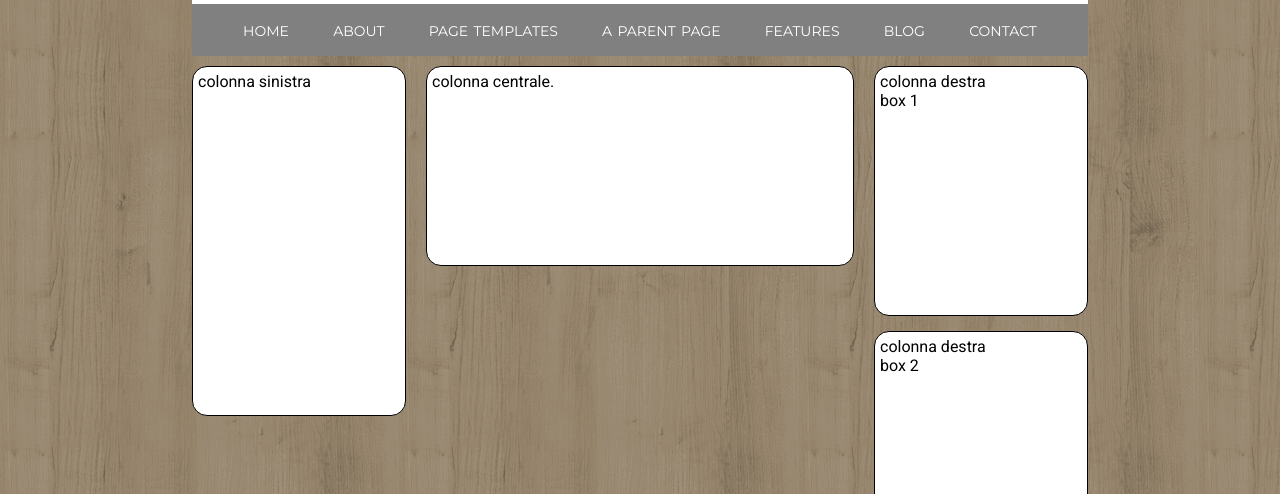
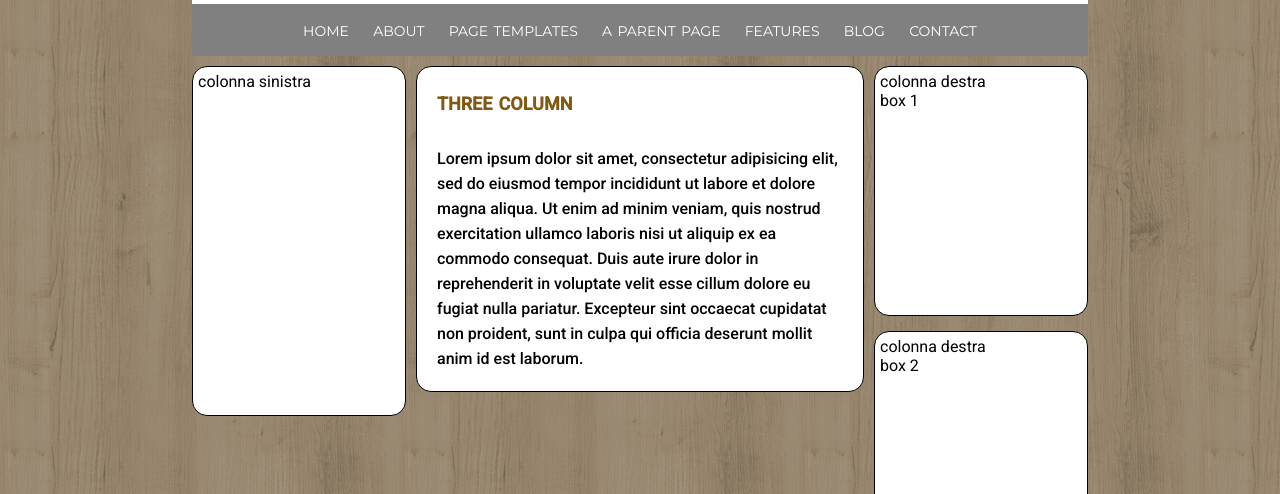
Before and after one commit to Vincenzo-Laveneziana/htmlcss-struttura-wp, a plain HTML site: page index.html in a window 1280 px wide. Shown: the part 306-800 px from the top of the page. Drawn offline with Linux system fonts and the light colour scheme.

Commit message:
Completamento colonna centrale

```diff
--- a/index.html
+++ b/index.html
@@ -7,7 +7,7 @@
     <link rel="stylesheet" href="style/main.css">
     <link rel="shortcut icon" href="img/add.png"/>
     <link href="https://fonts.googleapis.com/css?family=Montserrat&display=swap" rel="stylesheet">
-    <link href="https://fonts.googleapis.com/css?family=Roboto&display=swap" rel="stylesheet">
+    <link href="https://fonts.googleapis.com/css?family=Roboto:400,500&display=swap" rel="stylesheet">
 
   </head>
 
@@ -25,7 +25,6 @@
             <img class="logo" src="img/logo.png" alt="logo">
             <h2>another beatiful organic theme </h2>
           </div>
-
         </div>
 
         <!-- parte dedicata al menu -->
@@ -57,7 +56,8 @@
 
           <!-- colonna centrale -->
           <div class="col-mid">
-            <p class="box-1-mid">colonna centrale.</p>
+            <h3>three column</h3>
+            <p class="box-1-mid">Lorem ipsum dolor sit amet, consectetur adipisicing elit, sed do eiusmod tempor incididunt ut labore et dolore magna aliqua. Ut enim ad minim veniam, quis nostrud exercitation ullamco laboris nisi ut aliquip ex ea commodo consequat. Duis aute irure dolor in reprehenderit in voluptate velit esse cillum dolore eu fugiat nulla pariatur. Excepteur sint occaecat cupidatat non proident, sunt in culpa qui officia deserunt mollit anim id est laborum.</p>
           </div>
 
           <!-- colonna destra -->
--- a/style/main.css
+++ b/style/main.css
@@ -23,7 +23,6 @@ body{
   height: 300px;
   border: 4px solid white;
   background-image: url('../img/background-banner.jpeg');
-  /* background-image: url('../img/logo.png'); */
   background-position: center;
   background-size: cover;
   position: relative;
@@ -71,7 +70,7 @@ body{
   font-variant: small-caps;
   font-size: 20px;
   color: white;
-  padding: 0 20px;
+  padding: 0 10px;
 }
 
 
@@ -111,15 +110,22 @@ body{
 .col-mid{
   width: 50%;
   padding: 0 10px;
+  border: 1px solid black;
+  border-radius: 15px;
+  background: white;
+  padding: 20px;
+}
+
+.col-mid h3{
+  font-variant-caps: small-caps;
+  color: #825913;
+  margin-bottom: 30px;
+  font-size: 25px;
 }
 
 .box-1-mid{
-  border: 1px solid black;
-  border-radius: 15px;
-  background: white;
-  padding: 5px;
-  height: 200px;
-  /* margin: 0 10px; */
+  font-weight:  500;
+  line-height: 25px;
 }
 
 .col-dx{
```
